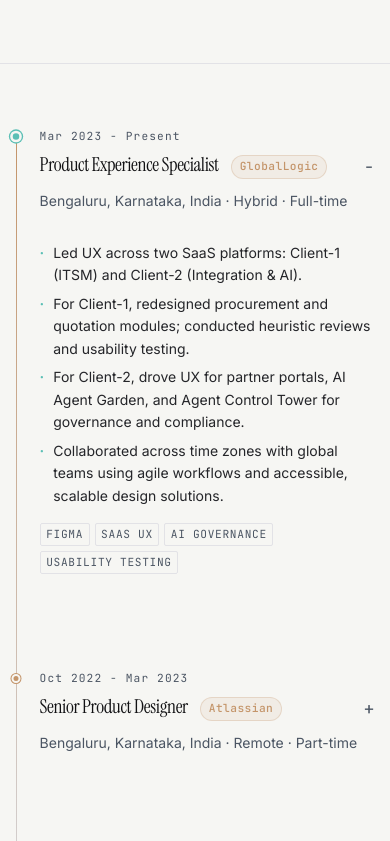
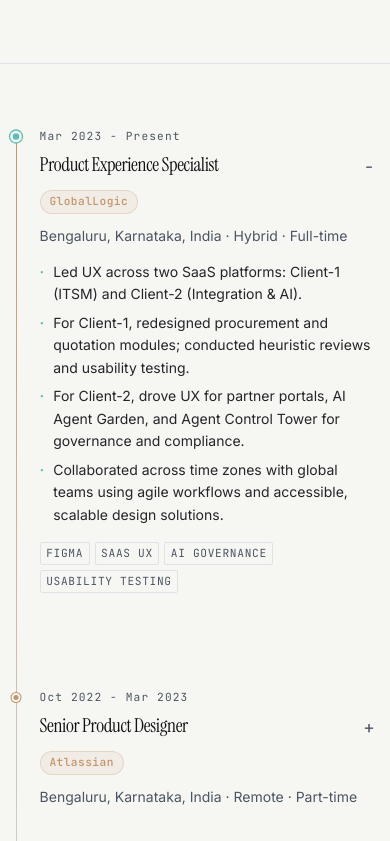
Before and after one commit to asidhiqe/asidhiqe.github.io, a Next.js app: page / in a window 390 px wide. Shown: the part 4703-5544 px from the top of the page. Built offline with nearby package versions, Linux system fonts and the light colour scheme.

Commit message:
fix(experience): position company chip below role and enable mobile touch accordion

```diff
--- a/app/components/Experience.tsx
+++ b/app/components/Experience.tsx
@@ -184,22 +184,29 @@ export default function Experience() {
                 <div className="experience-timeline-dot" />
 
                 {/* Header Row (Clickable Accordion Trigger) */}
-                <button
-                  type="button"
+                <div
+                  role="button"
+                  tabIndex={0}
                   className="experience-entry-trigger"
                   onClick={() => toggleAccordion(idx)}
+                  onKeyDown={(e) => {
+                    if (e.key === "Enter" || e.key === " ") {
+                      e.preventDefault();
+                      toggleAccordion(idx);
+                    }
+                  }}
                   aria-expanded={isOpen}
                 >
                   <div className="experience-time">{job.years}</div>
                   <div className="experience-title-row">
                     <h3 className="experience-role">{job.role}</h3>
-                    <span className="experience-company-chip">{job.company}</span>
                     <span className="experience-accordion-toggle-icon">{isOpen ? "−" : "+"}</span>
                   </div>
-                  <div className="experience-company-meta">
+                  <div className="experience-company-subrow">
+                    <span className="experience-company-chip">{job.company}</span>
                     <span className="experience-type-loc">{job.location} · {job.type}</span>
                   </div>
-                </button>
+                </div>
 
                 {/* Collapsible Details Body */}
                 <div className="experience-entry-details">
--- a/app/globals.css
+++ b/app/globals.css
@@ -1668,6 +1668,9 @@ html.light .experience-summary-card {
   cursor: pointer;
   color: inherit;
   font-family: inherit;
+  display: block;
+  user-select: none;
+  -webkit-tap-highlight-color: transparent;
 }
 
 .experience-title-row {
@@ -1675,6 +1678,14 @@ html.light .experience-summary-card {
   align-items: center;
   gap: 0.75rem;
   margin-bottom: 0.35rem;
+}
+
+.experience-company-subrow {
+  display: flex;
+  align-items: center;
+  gap: 0.65rem;
+  margin-bottom: 0.5rem;
+  flex-wrap: wrap;
 }
 
 .experience-company-chip {
@@ -1684,9 +1695,10 @@ html.light .experience-summary-card {
   color: var(--accent-warm);
   background: rgba(196, 149, 106, 0.1);
   border: 1px solid rgba(196, 149, 106, 0.25);
-  padding: 0.15rem 0.5rem;
+  padding: 0.15rem 0.55rem;
   border-radius: 999px;
   letter-spacing: 0.04em;
+  display: inline-block;
 }
 
 .experience-accordion-toggle-icon {
```
